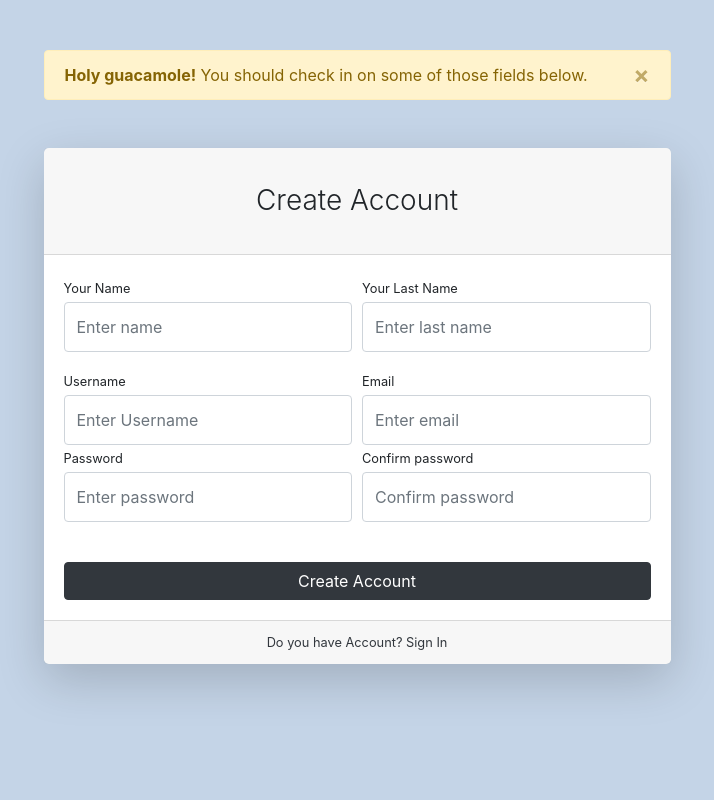
After one commit to pyomelch/OnlineStore-django, a Django app: page /users/registration/ in a window 1280 px wide. The commit adds this page. Shown: the whole page, without its empty margins (283-997 px from the left). Run offline with Django 4.2, Linux system fonts and the light colour scheme; some libraries are stand-ins or nearby versions.

Commit message:
Added pages html for 'users' (base, login, registration)

```diff
--- a/products/templates/products/base.html
+++ b/products/templates/products/base.html
@@ -34,7 +34,7 @@
                     <a class="nav-link" href="{% url 'products:index' %}"> Catalog <i class="fas fa-shopping-bag"></i> </a>
                 </li>
                 <li class="nav-item">
-                    <a class="nav-link" href="users/login.html"> Sign in <i class="fas fa-sign-in-alt"></i></a>
+                    <a class="nav-link" href="{% url 'users:login' %}"> Sign in <i class="fas fa-sign-in-alt"></i></a>
                 </li>
                 <li class="nav-item dropdown">
                     <a class="nav-link dropdown-toggle" href="#" id="navbarDropdown" role="button"
--- /dev/null
+++ b/users/templates/users/base.html
@@ -0,0 +1,27 @@
+{% load static %}
+
+<!DOCTYPE html>
+<html lang="en">
+<head>
+    <meta charset="utf-8"/>
+    <meta http-equiv="X-UA-Compatible" content="IE=edge"/>
+    <meta name="viewport" content="width=device-width, initial-scale=1, shrink-to-fit=no"/>
+    <meta name="description" content=""/>
+    <meta name="author" content=""/>
+    <title>Store - Authorization</title>
+    <link href="{% static "vendor/css/auth.css" %}" rel="stylesheet"/>
+    <script src="https://cdnjs.cloudflare.com/ajax/libs/font-awesome/5.15.1/js/all.min.js"
+            crossorigin="anonymous"></script>
+</head>
+<body class="bg-primary">
+<div id="layoutAuthentication">
+    <div id="layoutAuthentication_content">
+        {% block content %} {% endblock %}
+    </div>
+</div>
+<script src="https://code.jquery.com/jquery-3.5.1.slim.min.js" crossorigin="anonymous"></script>
+<script src="https://cdn.jsdelivr.net/npm/bootstrap@4.5.3/dist/js/bootstrap.bundle.min.js"
+        crossorigin="anonymous"></script>
+<script src="{% static "vendor/js/auth.js" %}"></script>
+</body>
+</html>
--- /dev/null
+++ b/users/templates/users/registration.html
@@ -0,0 +1,83 @@
+{% extends "users/base.html" %}
+
+{% block content %}
+    <main>
+        <div class="container">
+            <div class="row justify-content-center">
+                <div class="col-lg-7">
+                    <div class="alert alert-warning alert-dismissible fade show" role="alert"
+                         style="margin-top: 50px;">
+                        <strong>Holy guacamole!</strong> You should check in on some of those fields below.
+                        <button type="button" class="close" data-dismiss="alert" aria-label="Close">
+                            <span aria-hidden="true">&times;</span>
+                        </button>
+                    </div>
+                    <div class="card shadow-lg border-0 rounded-lg mt-5">
+                        <div class="card-header"><h3 class="text-center font-weight-light my-4"> Create Account </h3>
+                        </div>
+                        <div class="card-body">
+                            <form>
+                                <div class="form-row">
+                                    <div class="col-md-6">
+                                        <div class="form-group">
+                                            <label class="small mb-1" for="inputFirstName"> Your Name </label>
+                                            <input class="form-control py-4" id="inputFirstName" type="text"
+                                                   placeholder="Enter name"/>
+                                        </div>
+                                    </div>
+                                    <div class="col-md-6">
+                                        <div class="form-group">
+                                            <label class="small mb-1" for="inputLastName"> Your Last Name </label>
+                                            <input class="form-control py-4" id="inputLastName" type="text"
+                                                   placeholder="Enter last name"/>
+                                        </div>
+                                    </div>
+                                </div>
+                                <div class="form-row">
+                                    <div class="col-md-6">
+                                        <label class="small mb-1" for="inputUsername"> Username </label>
+                                        <input class="form-control py-4" id="inputUsername" type="text"
+                                               aria-describedby="usernameHelp"
+                                               placeholder="Enter Username"/>
+                                    </div>
+                                    <div class="col-md-6">
+                                        <label class="small mb-1" for="inputEmailAddress"> Email </label>
+                                        <input class="form-control py-4" id="inputEmailAddress" type="email"
+                                               aria-describedby="emailHelp"
+                                               placeholder="Enter email"/>
+                                    </div>
+                                </div>
+                                <div class="form-row">
+                                    <div class="col-md-6">
+                                        <div class="form-group">
+                                            <label class="small mb-1" for="inputPassword"> Password </label>
+                                            <input class="form-control py-4" id="inputPassword" type="password"
+                                                   placeholder="Enter password"/>
+                                        </div>
+                                    </div>
+                                    <div class="col-md-6">
+                                        <div class="form-group">
+                                            <label class="small mb-1" for="inputConfirmPassword"> Confirm password </label>
+                                            <input class="form-control py-4" id="inputConfirmPassword"
+                                                   type="password" placeholder="Confirm password"/>
+                                        </div>
+                                    </div>
+                                </div>
+                                <div class="form-group mt-4 mb-0">
+                                    <input class="btn btn-primary btn-block" type="submit" value="Create Account">
+                                </div>
+                            </form>
+                        </div>
+                        <div class="card-footer text-center">
+                            <div class="small">
+                                <a href="{% url 'users:login' %}">
+                                    Do you have Account? Sign In
+                                </a>
+                            </div>
+                        </div>
+                    </div>
+                </div>
+            </div>
+        </div>
+    </main>
+{% endblock %}
```
Also changed, not shown: users/templates/users/login.html (added, +58 -0 lines).
